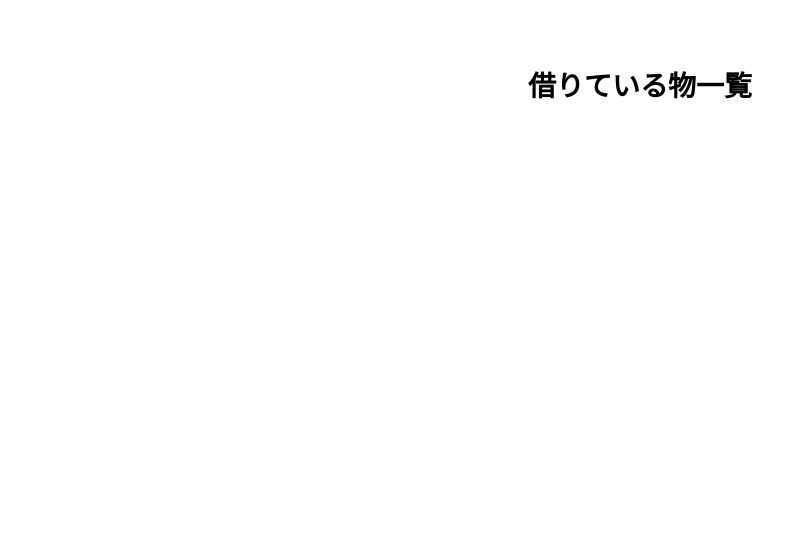
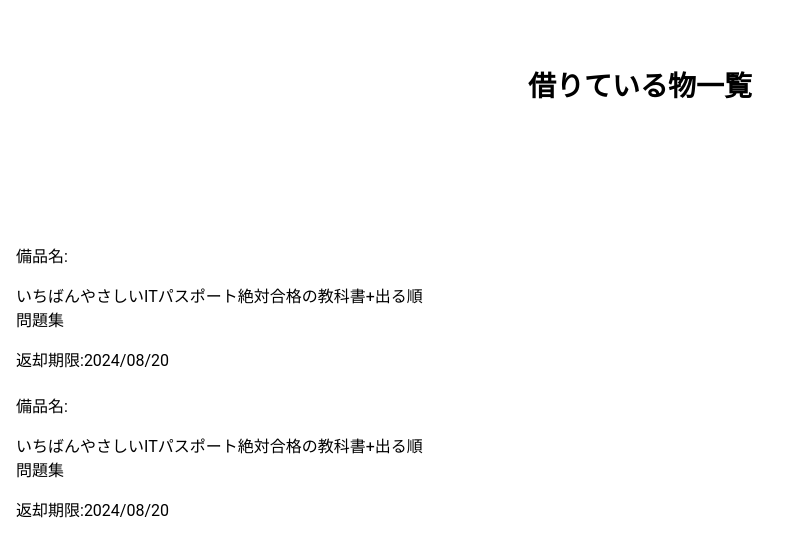
Before and after one commit to takumiTakahata/equipment_management_system, a React (Create React App) app in the folder app/: page /user_top in a window 1280 px wide. Before the commit this address had no page. Shown: the top 556 px of the page, without its empty margins (0-799 px from the left). Built offline with nearby package versions, Linux system fonts and the light colour scheme.

Commit message:
借りている物一覧の表示

```diff
--- a/app/src/components/user_top.tsx
+++ b/app/src/components/user_top.tsx
@@ -27,6 +27,27 @@ function UserTop() {
   return (
     <div className="user_top">
       <p className="title">借りている物一覧</p>
+
+      <div className="list">
+        <Box
+          sx={{
+            width: "100%",
+            height: 600,
+            maxWidth: 360,
+            bgcolor: "background.paper",
+          }}
+        >
+          <FixedSizeList
+            height={400}
+            width={450}
+            itemSize={150}
+            itemCount={2}
+            overscanCount={10}
+          >
+            {renderRow}
+          </FixedSizeList>
+        </Box>
+      </div>
     </div>
   );
 }
```
